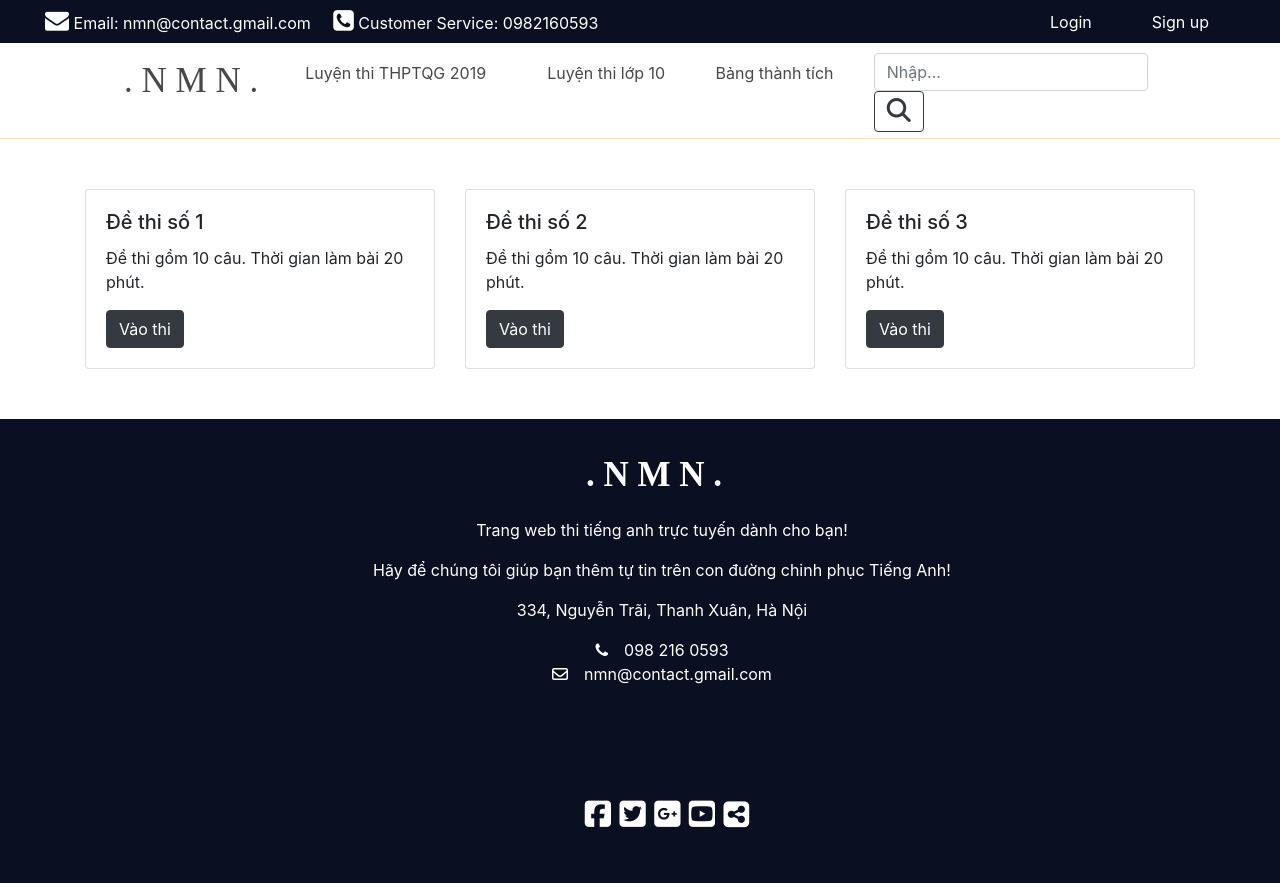
After one commit to quynhnhi0124/NMN_py, a Django app: page /choose-thptqg/ in a window 1280 px wide. The commit adds this page. Run offline with Django 3.2, Linux system fonts and the light colour scheme; some libraries are stand-ins or nearby versions.

Commit message:
Ngân commit

```diff
--- a/home/forms.py
+++ b/home/forms.py
@@ -4,9 +4,9 @@ from .models import LOP10, THPTQG
 class PostLop10Form(ModelForm):
     class Meta:
         model = LOP10
-        fields = ['STT','Question','A','B','C','D','Answer']
+        fields = ['Exam_id','Number','Question','A','B','C','D','Answer']
 
 class PostTHPTQGForm(ModelForm):
     class Meta:
         model = THPTQG
-        fields = ['STT','Question','A','B','C','D','Answer']
+        fields = ['Exam_id','Number','Question','A','B','C','D','Answer']
--- a/home/templates/pages/base.html
+++ b/home/templates/pages/base.html
@@ -15,8 +15,8 @@
     <title>{% block title  %}{% endblock  %} </title>
     <style>
         .contact{
-            background-color: rgb(255, 236, 202);
-            color: #494748;
+            background-color: rgb(11, 15, 34);
+            color: white;
             padding: 8px 0;
             margin-right: 0;
 
@@ -27,7 +27,7 @@
         .contact .nav__right ul li a{
             margin: 0 30px;
             text-decoration: none;
-
+            color: white;
         }
         .menu{
             margin-right: 15px;
@@ -56,7 +56,8 @@
             padding: 12px 8px 0px
         }
         footer{
-            background-color: rgb(255, 236, 202);
+            background-color: rgb(11, 15, 34);
+            color: white;
         }
         .footer-container {
             max-width: 80%;
@@ -74,7 +75,7 @@
         }
         a{
             text-decoration: none;
-            color: #494748;
+            color:white;
         }
         .dropdown-toggle{
             cursor: pointer;
@@ -159,7 +160,7 @@
                         </li>
                         <li class="nav-item col-sm-3">
                         {% if user.is_authenticated %}
-                            <a class="nav-link" href="{% url 'thptqg' %}">Luyện thi THPTQG 2019</a>
+                            <a class="nav-link" href="{% url 'choose-thptqg' %}">Luyện thi THPTQG 2019</a>
                         {% else %}
                             <a class="nav-link" onclick="loginAlert()" href="#">Luyện thi THPTQG 2019</a>
                         {% endif %}
--- /dev/null
+++ b/home/templates/pages/choose-thptqg.html
@@ -0,0 +1,48 @@
+{% extends "pages/base.html" %}
+
+{% load static %}
+
+{% block title %}Chọn đề thi{% endblock %}
+
+{% block content %}
+
+<link rel="stylesheet" href="{% static 'css/choose-thptqg.css' %}">
+
+<div class="container">
+    <div class="rank">
+        <div class="row">
+            <div class="col-md-4">
+                <div class="card">
+                    {% comment %} <img src="{% static 'http://tonyenglish.vn/uploads/news/2018/1127/1543313917_online-learning-education-without-leaving-home.jpg' %}" class="card-img-top img-responsive" alt="..."> {% endcomment %}
+                    <div class="card-body">
+                        <h5 class="card-title">Đề thi số 1</h5>
+                        <p class="card-text">Đề thi gồm 10 câu. Thời gian làm bài 20 phút.</p>
+                        <a href="{% url 'thptqg1' %}" class="btn btn-dark">Vào thi</a>
+                    </div>
+                </div>
+            </div>
+            <div class="col-md-4">
+                <div class="card">
+                    {% comment %} <img src="{% static 'http://tonyenglish.vn/uploads/news/2018/1127/1543313917_online-learning-education-without-leaving-home.jpg' %}" class="card-img-top img-responsive" alt="..."> {% endcomment %}
+                    <div class="card-body">
+                        <h5 class="card-title">Đề thi số 2</h5>
+                        <p class="card-text">Đề thi gồm 10 câu. Thời gian làm bài 20 phút.</p>
+                        <a href="#" class="btn btn-dark">Vào thi</a>
+                    </div>
+                </div>
+            </div>
+            <div class="col-md-4">
+                <div class="card">
+                    {% comment %} <img src="{% static 'images/stock2.jpg' %}" class="card-img-top img-responsive" alt="..."> {% endcomment %}
+                    <div class="card-body">
+                        <h5 class="card-title">Đề thi số 3</h5>
+                        <p class="card-text">Đề thi gồm 10 câu. Thời gian làm bài 20 phút.</p>
+                        <a href="#" class="btn btn-dark">Vào thi</a>
+                    </div>
+                </div>
+            </div>
+        </div>
+    </div>
+</div>
+
+{% endblock %}
--- a/home/urls.py
+++ b/home/urls.py
@@ -7,7 +7,7 @@ from .views import addQuestion
 
 urlpatterns = [
     path('home/',views.index, name = 'home'),
-    path('choose-your-exam/',views.choose, name = 'choose-your-exam'),
+    path('choose-thptqg/',views.choose, name = 'choose-thptqg'),
 
     # login and signin
     path('login/',views.loginView, name = "login"),
@@ -31,7 +31,7 @@ urlpatterns = [
     # path('start/',views.viewQuestion, name = "start"),
 
     # hiển thị giao diện
-    path('thptqg/',views.viewTHPTQG, name = "thptqg"),
+    path('thptqg1/',views.viewTHPTQG1, name = "thptqg1"),
     path('lop10/',views.viewLop10, name = "lop10"),
 
 
--- a/home/views.py
+++ b/home/views.py
@@ -17,7 +17,7 @@ def index(request):
     return render(request, 'pages/home.html')
 
 def choose(request):
-    return render(request, 'pages/choose-your-exam.html')
+    return render(request, 'pages/choose-thptqg.html')
 
 def loginView(request):
 	if request.method == 'POST':
@@ -76,9 +76,9 @@ def viewLop10(request):
 	questions = LOP10.objects.all()
 	return render(request, 'pages/lop10.html', {'questions':questions})
 
-def viewTHPTQG(request):
-	questions = THPTQG.objects.all()
-	return render(request, 'pages/thptqg.html', {'questions':questions})
+def viewTHPTQG1(request):
+	questions = THPTQG.objects.filter(Exam_id=1)
+	return render(request, 'pages/thptqg1.html', {'questions':questions})
 
 def editDataQuestion(request,id):
 	if request.user.is_superuser:
--- /dev/null
+++ b/static/css/choose-thptqg.css
@@ -0,0 +1,4 @@
+.container {
+  padding-top: 50px;
+  padding-bottom: 50px;
+}
```
Also changed, not shown: home/models.py (+6 -2 lines), home/templates/pages/choose-your-exam.html (deleted, +0 -57 lines), home/templates/pages/home.html (+4 -4 lines), home/templates/pages/thptqg.html (deleted, +0 -20 lines), home/templates/pages/thptqg1.html (added, +27 -0 lines), static/css/choose-your-exam.css (deleted, +0 -11 lines), home/migrations/0001_initial.py, home/migrations/0002_thptqg.py (deleted), home/migrations/0003_auto_20191214_2349.py (deleted).
